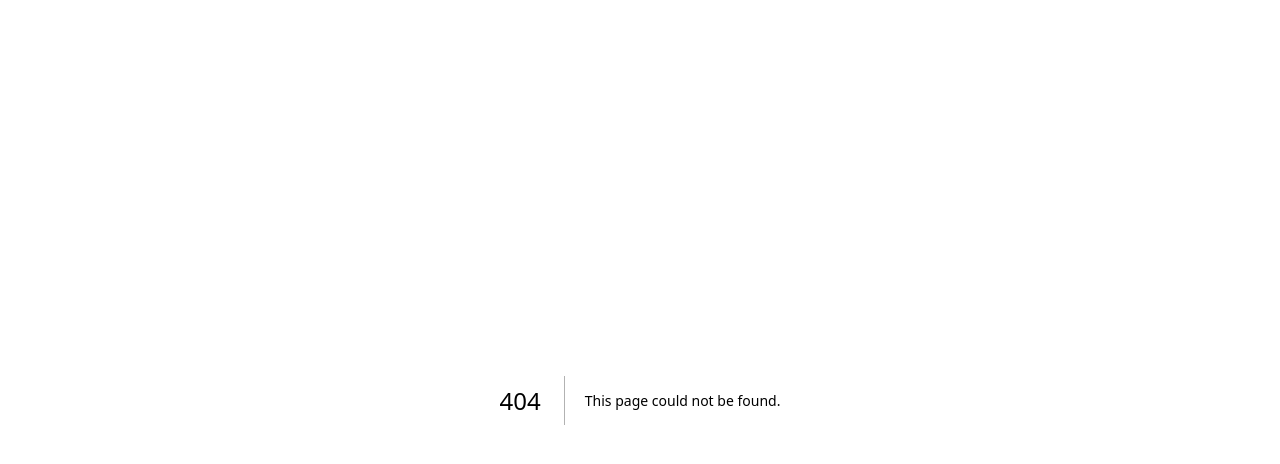
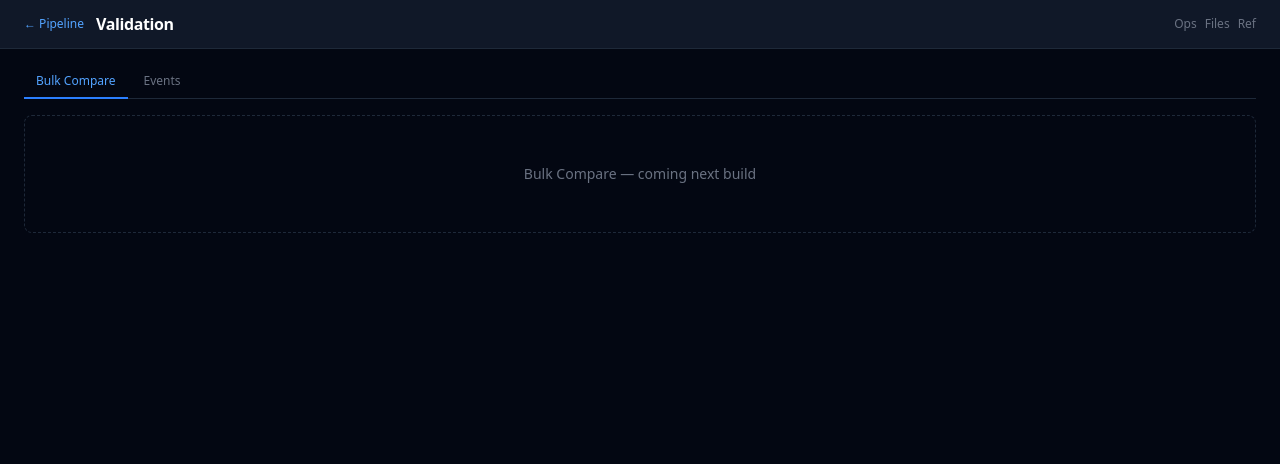
Before and after one commit to ubi-wagner/insure, a Next.js app in the folder frontend/: page /validation in a window 1280 px wide. Before the commit this address had no page. Shown: the top 464 px of the page. Built offline with nearby package versions, Linux system fonts and the light colour scheme; no server answers.

Commit message:
Add /validation page skeleton with two-tab layout
Empty page with Bulk Compare / Events tab switcher. Both tabs are
placeholders for the next builds — backend already exposes the
compare endpoints (5e37cd1).

```diff
--- /dev/null
+++ b/frontend/src/app/validation/page.tsx
@@ -0,0 +1,74 @@
+"use client";
+
+import { useState } from "react";
+import Link from "next/link";
+import UserMenu from "@/components/UserMenu";
+
+type TabName = "compare" | "events";
+
+export default function ValidationPage() {
+  const [tab, setTab] = useState<TabName>("compare");
+
+  return (
+    <div className="min-h-screen bg-gray-950 text-white">
+      <header className="bg-gray-900 border-b border-gray-800 px-4 md:px-6 py-3 flex items-center justify-between">
+        <div className="flex items-center gap-3">
+          <Link href="/" className="text-blue-400 hover:text-blue-300 text-xs">&larr; Pipeline</Link>
+          <h1 className="text-base font-bold tracking-tight">Validation</h1>
+        </div>
+        <div className="flex items-center gap-2">
+          <Link href="/ops" className="text-gray-500 hover:text-white text-xs">Ops</Link>
+          <Link href="/files" className="text-gray-500 hover:text-white text-xs">Files</Link>
+          <Link href="/ref" className="text-gray-500 hover:text-white text-xs">Ref</Link>
+          <UserMenu />
+        </div>
+      </header>
+
+      <div className="px-4 md:px-6 py-4">
+        <div className="flex items-center gap-1 border-b border-gray-800 mb-4">
+          <TabButton active={tab === "compare"} onClick={() => setTab("compare")}>
+            Bulk Compare
+          </TabButton>
+          <TabButton active={tab === "events"} onClick={() => setTab("events")}>
+            Events
+          </TabButton>
+        </div>
+
+        {tab === "compare" && (
+          <div className="text-gray-500 text-sm py-12 text-center border border-dashed border-gray-800 rounded-lg">
+            Bulk Compare — coming next build
+          </div>
+        )}
+
+        {tab === "events" && (
+          <div className="text-gray-500 text-sm py-12 text-center border border-dashed border-gray-800 rounded-lg">
+            Events stream — coming next build
+          </div>
+        )}
+      </div>
+    </div>
+  );
+}
+
+function TabButton({
+  active,
+  onClick,
+  children,
+}: {
+  active: boolean;
+  onClick: () => void;
+  children: React.ReactNode;
+}) {
+  return (
+    <button
+      onClick={onClick}
+      className={`px-3 py-2 text-xs font-medium border-b-2 -mb-px transition-colors ${
+        active
+          ? "border-blue-500 text-blue-400"
+          : "border-transparent text-gray-500 hover:text-gray-300"
+      }`}
+    >
+      {children}
+    </button>
+  );
+}
```
